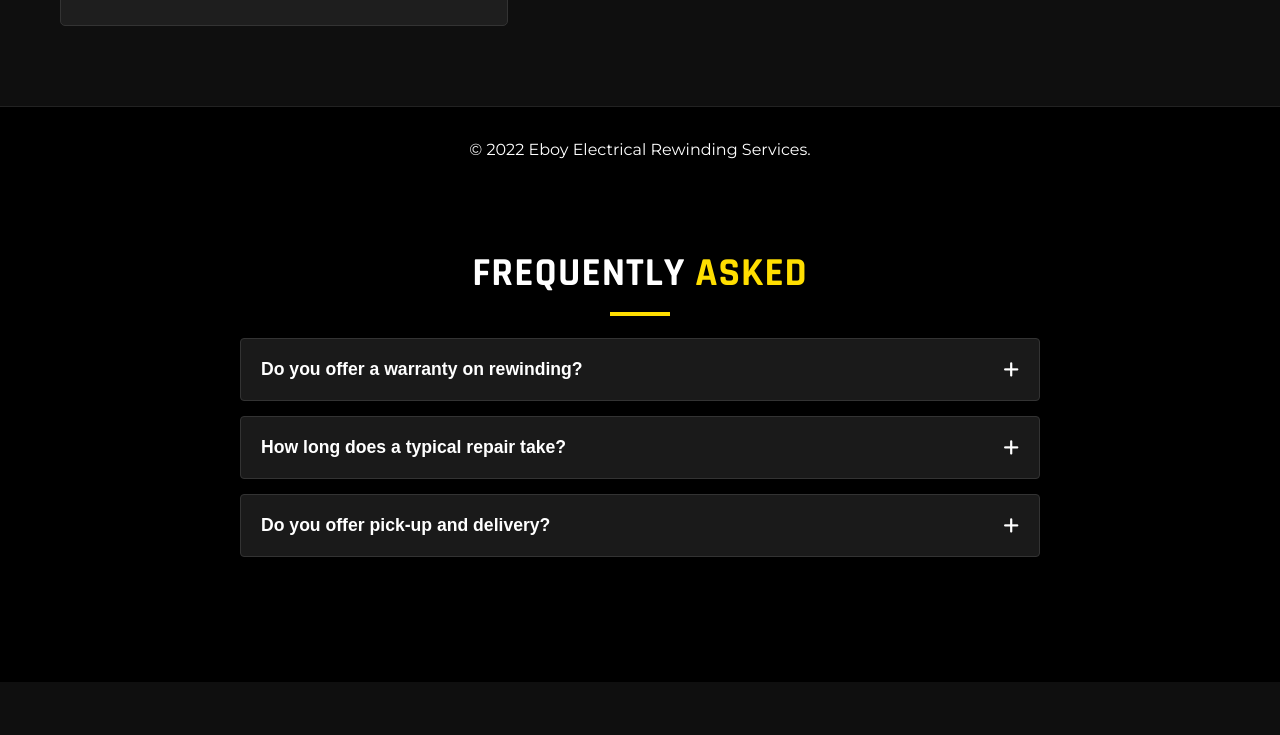
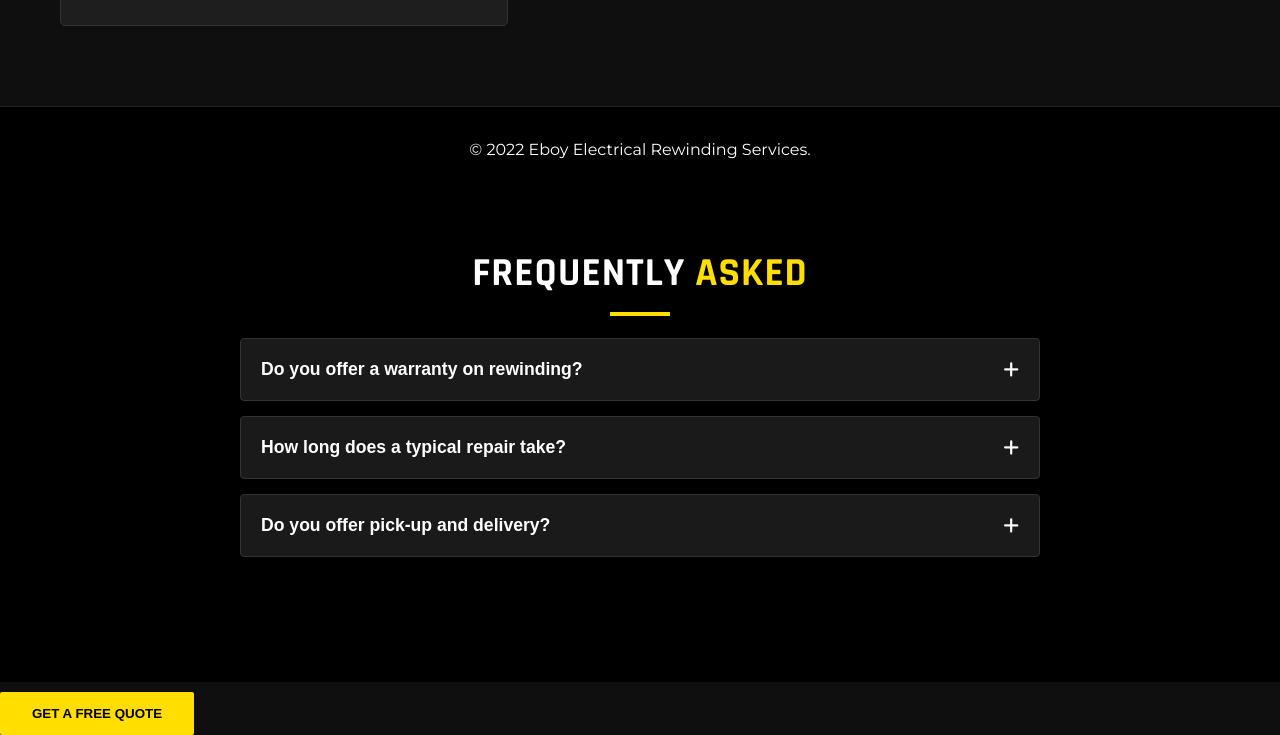
Before and after one commit to J-Dcl/EboyElectrical, a plain HTML site: page index.html in a window 1280 px wide. Shown: the part 4262-4997 px from the top of the page. Before the commit the page ends 4944 px from the top, so only its background shows below. Drawn offline with Linux system fonts and the light colour scheme.

Commit message:
balik lang

```diff
--- a/index.html
+++ b/index.html
@@ -360,6 +360,8 @@
 
     </footer>
 
+    <button id="openQuoteBtn" class="btn btn-primary" style="margin-top:10px;">Get a Free Quote</button>
+
 <div id="quoteModal" class="modal">
     <div class="modal-content">
         <span class="close-modal">×</span>
```
